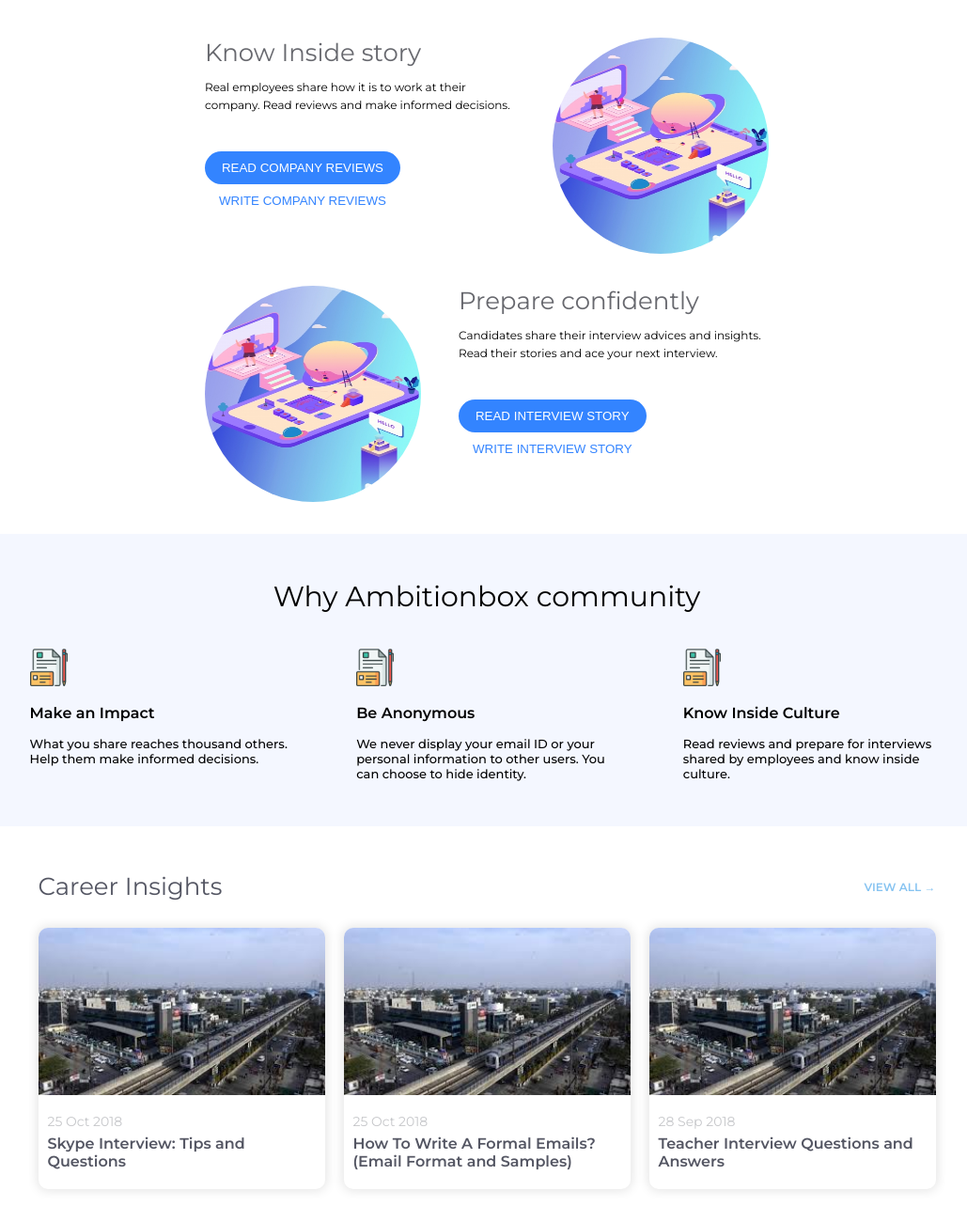
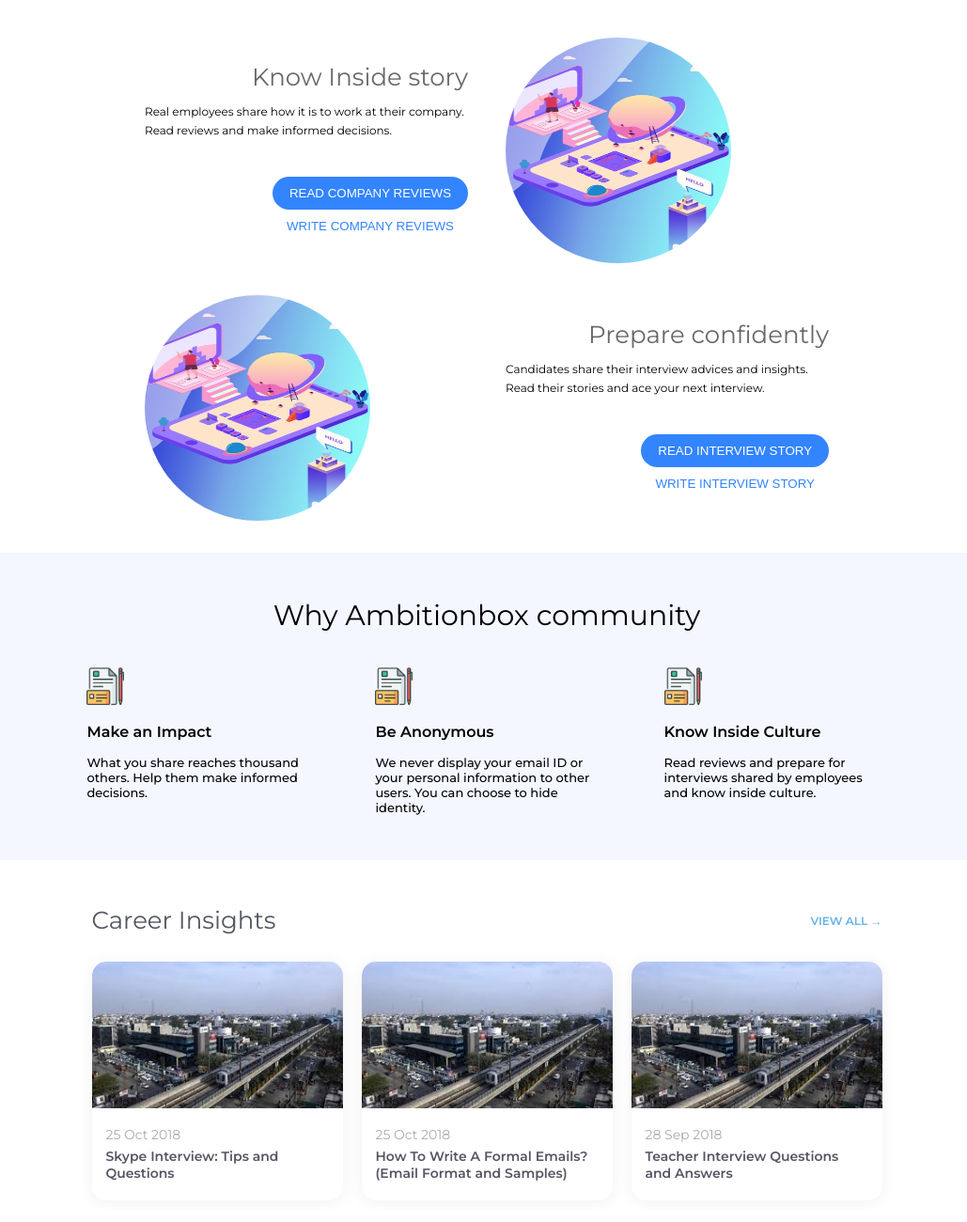
Before and after one commit to aayushgoyal/infoedge-2, a plain HTML site: page assignment-3/index.html in a window 1280 px wide. Shown: the whole page at 94% size, without its empty margins (122-1151 px from the left). Drawn offline with Linux system fonts and the light colour scheme.

Commit message:
ui modifications

```diff
--- a/assignment-3/style/card.css
+++ b/assignment-3/style/card.css
@@ -1,9 +1,9 @@
 .card {
     display: flex;
     flex-direction: column;
-    border-radius: 10px;
-    box-shadow: 0px 0px 11px 2px rgba(0,0,0,0.1);
-    max-width: 305px;
+    border-radius: 15px;
+    box-shadow: 0 0.1rem 1rem 0.1rem rgba(0,0,0,.05);
+    max-width: 267px;
     width: 100%;
     margin: 0 10px;
     flex: 0 0 auto;
@@ -14,22 +14,23 @@
   width: 100%;
   height: auto;
   object-fit: contain;
-  border-top-left-radius: 10px;
-  border-top-right-radius: 10px;
+  border-top-left-radius: 15px;
+  border-top-right-radius: 15px;
 }
 
 .card .card-content {
-    padding: 15px 10px;
+    padding: 15px;
 }
 
 .card .card-content .card-heading p{
-    color: #c6c7ca;
+    color: #a8aaaf;
     font-size: 14px;
+    font-weight: 400;
 }
 
 .card .card-content .card-title p{
-    color:#545663;
+    color: #545663;
     font-weight: 600;
-    font-size: 16px;
-    margin:5px 0px;
+    font-size: 14px;
+    margin: 5px 0px;
 }
--- a/assignment-3/style/landing.css
+++ b/assignment-3/style/landing.css
@@ -11,7 +11,7 @@
 }
 
 .wrapper .details-wrapper .details-section {
-    width: 50%;
+    width: 60%;
     display: flex;
     margin-bottom: 30px;
 }
@@ -35,15 +35,21 @@
 
 .wrapper .details-wrapper .details-section .details-content {
     padding: 0px 20px;
+    width: 50%;
+    display: flex;
+    flex-direction: column;
+    justify-content: center;
+    align-items: end;
 }
 
 .wrapper .details-wrapper .details-section .details-image {
     padding: 0px 20px;
+    width: 50%;
 }
 
 .wrapper .details-wrapper .details-section .details-image img {
-    width: 230px;
-    height: 230px;
+    width: 240px;
+    height: 240px;
     border-radius: 50%;
 }
 
@@ -68,6 +74,14 @@
 
     .wrapper .details-wrapper .details-section {
         width: 80%;
+    }
+
+    .wrapper .details-wrapper .details-section .details-content {
+        width: unset;
+    }
+
+    .wrapper .details-wrapper .details-section .details-image {
+        width: unset;
     }
 }
 
@@ -123,7 +137,7 @@
 
 .wrapper .community-wrapper .community-content {
     display: flex;
-    width: 80%;
+    width: 70%;
     justify-content: center;
     margin: auto;
 }
@@ -220,7 +234,7 @@
 
 .wrapper .carrer-insight-wrapper .carrer-insight .carrer-insight-header .view-all p {
     font-size: 12px;
-    color: #86c3f1;
+    color: #65b1eb;
     font-weight: 600;
     cursor: pointer;
 }
```
